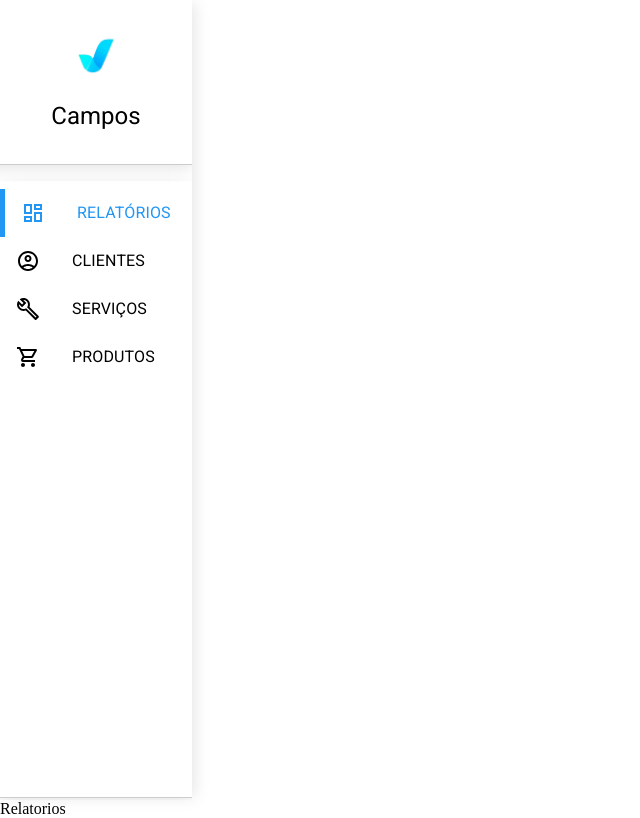
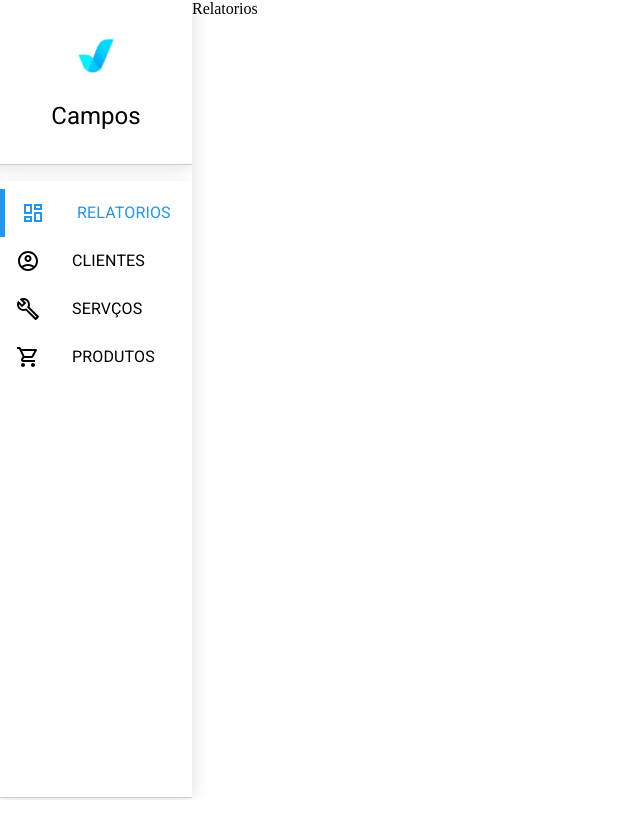
Before and after one commit to wesleysousaa/vidracaria-campus-front, a React (Vite) app: page /relatorios in a window 1280 px wide. Shown: the whole page, without its empty margins (0-640 px from the left). Built offline with nearby package versions, Linux system fonts and the light colour scheme.

Commit message:
refactor: componentization of menu

```diff
--- /dev/null
+++ b/src/components/Menu/MenuItem/index.tsx
@@ -0,0 +1,50 @@
+import {
+  ListItemButton,
+  ListItemIcon,
+  ListItemText,
+  SvgIconTypeMap,
+} from '@mui/material';
+import { NavLink, useLocation } from 'react-router-dom';
+import {
+  linkStyle,
+  linkStyleActives,
+  iconStyle,
+  iconStyleActives,
+  buttonStyle,
+  buttonStyleActive,
+} from '../menuStyles';
+import { OverridableComponent } from '@mui/material/OverridableComponent';
+
+export default function MenuItem(props: {
+  label: string;
+  path: string;
+  Icon: OverridableComponent<SvgIconTypeMap<object, 'svg'>> & {
+    muiName: string;
+  };
+}) {
+  const location = useLocation();
+
+  const verifyLinkActive = (link: string) => {
+    return location.pathname === link
+      ? {
+          linkStyle: linkStyleActives,
+          iconStyle: iconStyleActives,
+          buttonStyle: buttonStyleActive,
+        }
+      : { linkStyle, iconStyle, buttonStyle };
+  };
+  return (
+    <NavLink to={props.path} style={verifyLinkActive(props.path).linkStyle}>
+      <ListItemButton
+        key={props.label}
+        LinkComponent={NavLink}
+        sx={verifyLinkActive(props.path).buttonStyle}
+      >
+        <ListItemIcon>
+          <props.Icon sx={verifyLinkActive(props.path).iconStyle} />
+        </ListItemIcon>
+        <ListItemText primary={props.label} />
+      </ListItemButton>
+    </NavLink>
+  );
+}
--- a/src/components/Menu/index.tsx
+++ b/src/components/Menu/index.tsx
@@ -1,39 +1,14 @@
-import { NavLink, useLocation } from 'react-router-dom';
-import {
-  Grid,
-  List,
-  ListItemIcon,
-  ListItemText,
-  Typography,
-  ListItemButton,
-} from '@mui/material/';
+import { Grid, List, Typography, Button } from '@mui/material/';
+
+import ShoppingCartOutlinedIcon from '@mui/icons-material/ShoppingCartOutlined';
+import MenuItem from './MenuItem';
+
 import LogoutOutlinedIcon from '@mui/icons-material/LogoutOutlined';
 import DashboardOutlinedIcon from '@mui/icons-material/DashboardOutlined';
 import AccountCircleOutlinedIcon from '@mui/icons-material/AccountCircleOutlined';
 import BuildOutlinedIcon from '@mui/icons-material/BuildOutlined';
-import ShoppingCartOutlinedIcon from '@mui/icons-material/ShoppingCartOutlined';
-import {
-  linkStyle,
-  linkStyleActives,
-  iconStyle,
-  iconStyleActives,
-  buttonStyle,
-  buttonStyleActive,
-} from './menuStyles';
-import Button from '@mui/material/Button';
+
 export default function Menu() {
-  const location = useLocation();
-
-  const verifyLinkActive = (link: string) => {
-    return location.pathname === link
-      ? {
-          linkStyle: linkStyleActives,
-          iconStyle: iconStyleActives,
-          buttonStyle: buttonStyleActive,
-        }
-      : { linkStyle, iconStyle, buttonStyle };
-  };
-
   return (
     <nav
       style={{
@@ -72,70 +47,25 @@ export default function Menu() {
           marginTop: '1em',
         }}
       >
-        <NavLink
-          to="/relatorios"
-          style={verifyLinkActive('/relatorios').linkStyle}
-        >
-          <ListItemButton
-            key="RELATÓRIOS"
-            LinkComponent={NavLink}
-            sx={verifyLinkActive('/relatorios').buttonStyle}
-          >
-            <ListItemIcon>
-              <DashboardOutlinedIcon
-                sx={verifyLinkActive('/relatorios').iconStyle}
-              />
-            </ListItemIcon>
-            <ListItemText
-              primary="
-                  RELATÓRIOS"
-            />
-          </ListItemButton>
-        </NavLink>
-        <NavLink to="/clientes" style={verifyLinkActive('/clientes').linkStyle}>
-          <ListItemButton
-            key="CLIENTES"
-            LinkComponent={NavLink}
-            sx={verifyLinkActive('/clientes').buttonStyle}
-          >
-            <ListItemIcon>
-              <AccountCircleOutlinedIcon
-                sx={verifyLinkActive('/clientes').iconStyle}
-              />
-            </ListItemIcon>
-            <ListItemText primary="CLIENTES" />
-          </ListItemButton>
-        </NavLink>
-        <NavLink to="/servicos" style={verifyLinkActive('/servicos').linkStyle}>
-          <ListItemButton
-            key="SERVIÇOS"
-            LinkComponent={NavLink}
-            sx={verifyLinkActive('/servicos').buttonStyle}
-          >
-            <ListItemIcon>
-              <BuildOutlinedIcon sx={verifyLinkActive('/servicos').iconStyle} />
-            </ListItemIcon>
-            <ListItemText
-              primary="
-                SERVIÇOS
-              "
-            />
-          </ListItemButton>
-        </NavLink>
-        <NavLink to="/produtos" style={verifyLinkActive('/produtos').linkStyle}>
-          <ListItemButton
-            key="PRODUTOS"
-            LinkComponent={NavLink}
-            sx={verifyLinkActive('/produtos').buttonStyle}
-          >
-            <ListItemIcon>
-              <ShoppingCartOutlinedIcon
-                sx={verifyLinkActive('/produtos').iconStyle}
-              />
-            </ListItemIcon>
-            <ListItemText primary="PRODUTOS" />
-          </ListItemButton>
-        </NavLink>
+        <MenuItem
+          Icon={DashboardOutlinedIcon}
+          label="RELATORIOS"
+          path="/relatorios"
+        />
+
+        <MenuItem
+          Icon={AccountCircleOutlinedIcon}
+          label="CLIENTES"
+          path="/clientes"
+        />
+
+        <MenuItem Icon={BuildOutlinedIcon} label="SERVÇOS" path="/servicos" />
+
+        <MenuItem
+          Icon={ShoppingCartOutlinedIcon}
+          label="PRODUTOS"
+          path="/produtos"
+        />
       </List>
       <Grid
         container
--- a/src/routes/index.tsx
+++ b/src/routes/index.tsx
@@ -1,3 +1,4 @@
+import { Box } from '@mui/material';
 import Menu from '../components/Menu/index';
 import { BrowserRouter, Route, Routes } from 'react-router-dom';
 
@@ -5,6 +6,7 @@ import { BrowserRouter, Route, Routes } from 'react-router-dom';
 export default function Router() {
   return (
     <BrowserRouter>
+      <Box display={'flex'} flexDirection={'row'}>
         <Menu />
         <Routes>
           <Route path="/" element={<>Login</>} />
@@ -13,6 +15,7 @@ export default function Router() {
           <Route path="/servicos" element={<>Serviços</>} />
           <Route path="/produtos" element={<>Produtos</>} />
         </Routes>
+      </Box>
     </BrowserRouter>
   );
 }
```
Lines whose indentation alone changed are shown as unchanged.
